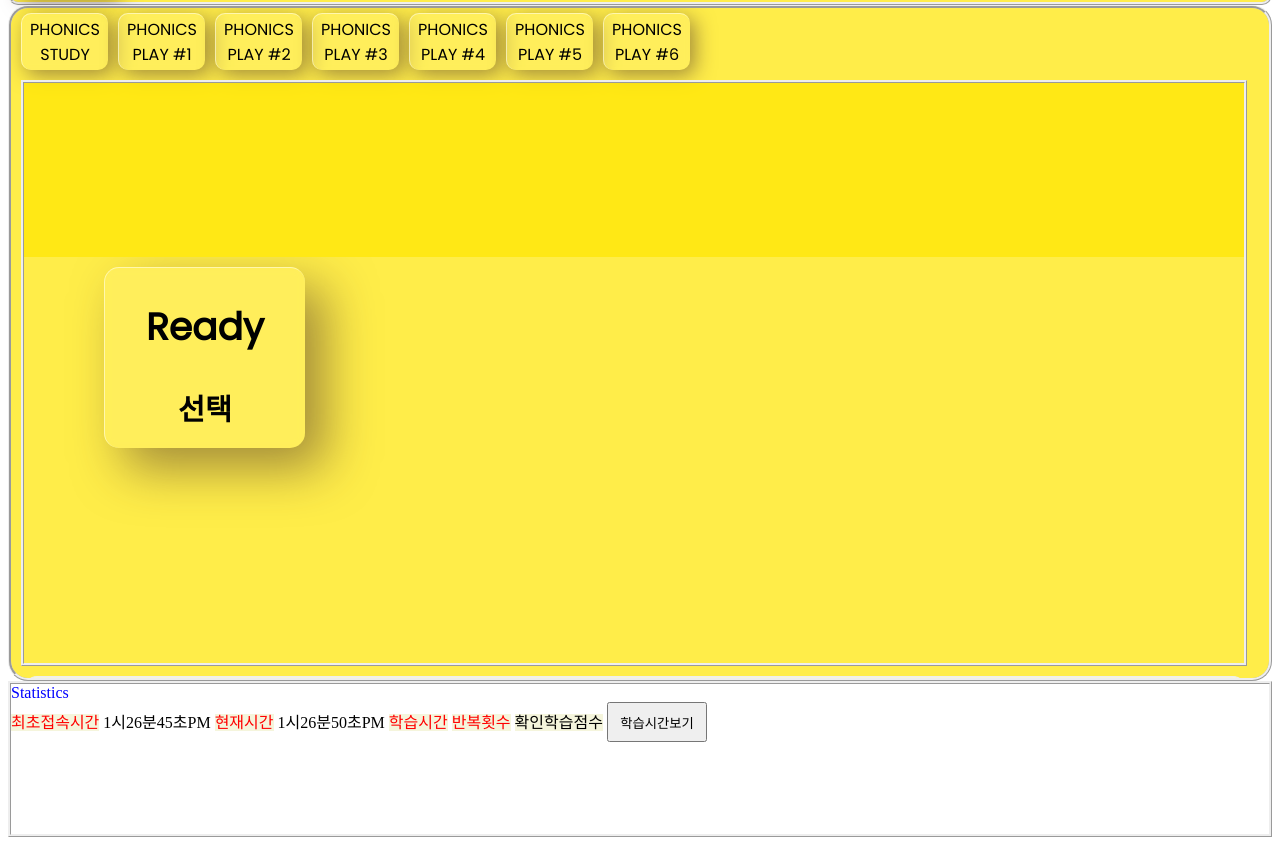
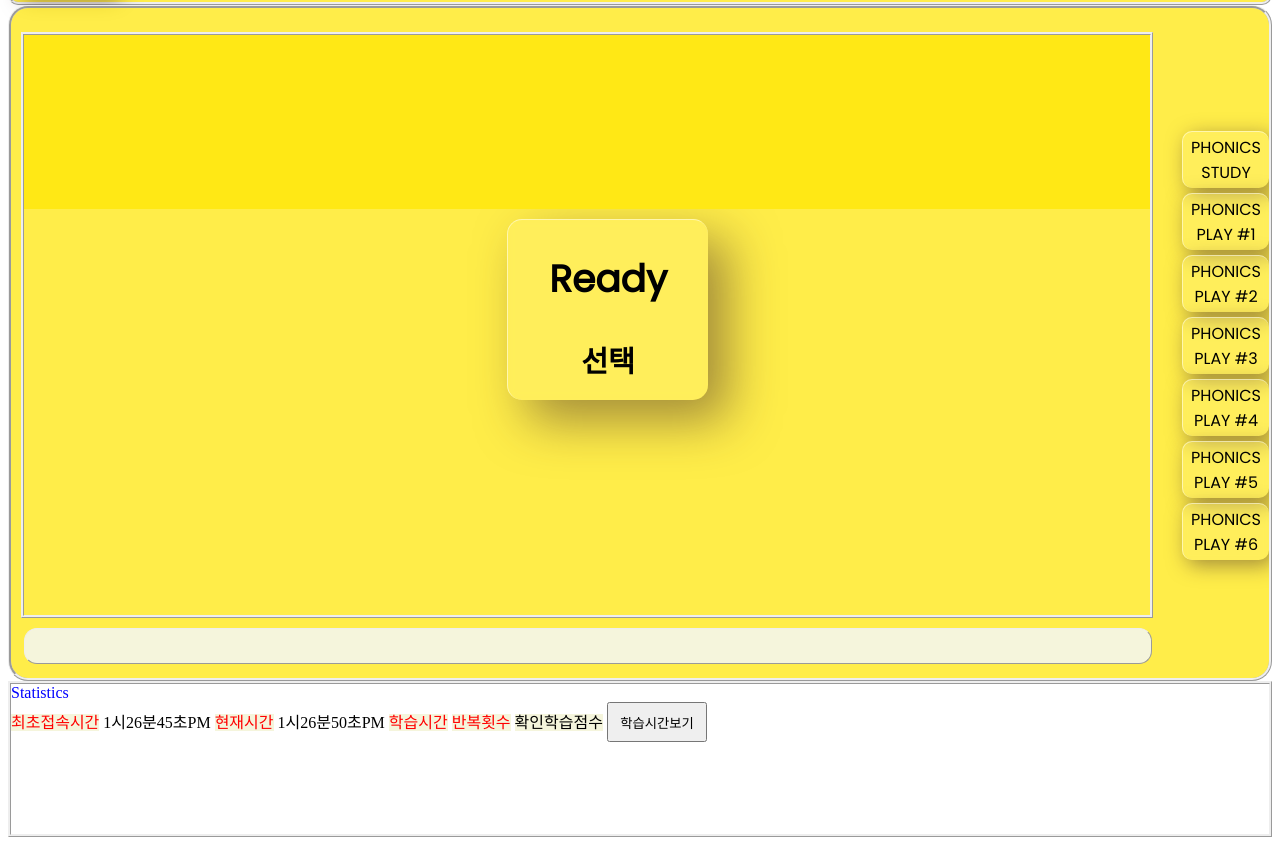
Before and after one commit to yooyoogithub/HSPlearning, a plain HTML site: page hspstudy.html in a window 1280 px wide. Shown: the part 228-1073 px from the top of the page. Drawn offline with Linux system fonts and the light colour scheme; a web font is replaced by a local one.

Commit message:
Add files via upload

```diff
--- a/css/studytool.css
+++ b/css/studytool.css
@@ -121,7 +121,7 @@ select {
 .body {
   position: relative;
   display: flex;
-  flex-direction: column;
+  flex-direction: row;
   font-size: 25px;
   align-items: center;
   text-align: center;
@@ -134,8 +134,8 @@ select {
 #menudisplay {
   position: relative;
   display: flex;
-  flex-direction: row;
-  width: 100%;
+  flex-direction: column;
+  /*width: 100%;*/
   align-items: center;
   text-align: center;
 }
@@ -307,7 +307,8 @@ select {
   width: 200px;
   height: 180px;
   margin: 10px;
-  left: 70px;
+  left: 50%;
+  transform: translateX(-90px);
   box-shadow: 20px 20px 50px rgba(70, 44, 44, 0.5);
   border-radius: 15px;
   background: rgba(255, 255, 255, 0.1);
@@ -372,10 +373,12 @@ select {
 }
 
 .examples {
+  position: relative;
+  /*display: flex;*/
   overflow: auto;
+  align-items: center;
+  text-align: center;
   height: 70%;
-  margin-left: 0%;
-  margin-right: 0%;
 }
 
 /*여기서 부터는 newphoincs.css에 내용*/
--- a/hspstudy.html
+++ b/hspstudy.html
@@ -82,29 +82,6 @@
             </div>
         </div>
         <div class="body">
-            <div id="menudisplay">
-                <div class="studymenu" id='ps'>
-                    PHONICS STUDY
-                </div>
-                <div class="studymenu" id='p1'>
-                    PHONICS PLAY #1
-                </div>
-                <div class="studymenu" id='p2'>
-                    PHONICS PLAY #2
-                </div>
-                <div class="studymenu" id='p3'>
-                    PHONICS PLAY #3
-                </div>
-                <div class="studymenu" id='p4'>
-                    PHONICS PLAY #4
-                </div>
-                <div class="studymenu" id='p5'>
-                    PHONICS PLAY #5
-                </div>
-                <div class="studymenu" id='p6'>
-                    PHONICS PLAY #6
-                </div>
-            </div>
             <div class='upperplayground' id='upperplayground'>
                 <div class='playground' id='playground'>
                     <div class="question" id='question'>
@@ -129,6 +106,29 @@
                         <div class="progress" id="progress">
                         </div>
                     </div>
+                </div>
+            </div>
+            <div id="menudisplay">
+                <div class="studymenu" id='ps'>
+                    PHONICS STUDY
+                </div>
+                <div class="studymenu" id='p1'>
+                    PHONICS PLAY #1
+                </div>
+                <div class="studymenu" id='p2'>
+                    PHONICS PLAY #2
+                </div>
+                <div class="studymenu" id='p3'>
+                    PHONICS PLAY #3
+                </div>
+                <div class="studymenu" id='p4'>
+                    PHONICS PLAY #4
+                </div>
+                <div class="studymenu" id='p5'>
+                    PHONICS PLAY #5
+                </div>
+                <div class="studymenu" id='p6'>
+                    PHONICS PLAY #6
                 </div>
             </div>
         </div>
--- a/javascript/studytool.js
+++ b/javascript/studytool.js
@@ -1096,6 +1096,8 @@ function wordsgame01(notpv){
 
     typingletters("다음 단어의 빈칸에 알맞은 알파벳을 선택하세요.");
 
+    wordsanswer.splice(0,wordsanswer.length);
+
     if(studywords.length > 0){
         loop = 0;
         wordsgame01routine(notpv);
@@ -1103,8 +1105,6 @@ function wordsgame01(notpv){
         alert("학습할 단어가 없습니다.");
         EndStudy();
     }
-
-    wordsanswer.splice(0,wordsanswer.length);
 
     /*
     console.log(studywords[0][0]);
@@ -1159,7 +1159,6 @@ function checkanswer(correct, notpv){
 
     if(ox){
         speechenglish(correct);
-
         alert("정답입니다.");
         totalproblem++;
         correctanswer++;
@@ -1198,7 +1197,7 @@ function questionstring(str){
     madequestion = tempstr;
 
     for(let i=0;i<randcount;i++){
-        tempstr = tempstr.replace(`_`,    `<select id="selectedalphabet${i}" class="selectalphabet">
+        tempstr = tempstr.replace(`_`,      `<select id="selectedalphabet${i}" class="selectalphabet">
                                             <option value="none">?</option>
                                             <option value="a">a</option>
                                             <option value="b">b</option>
```
